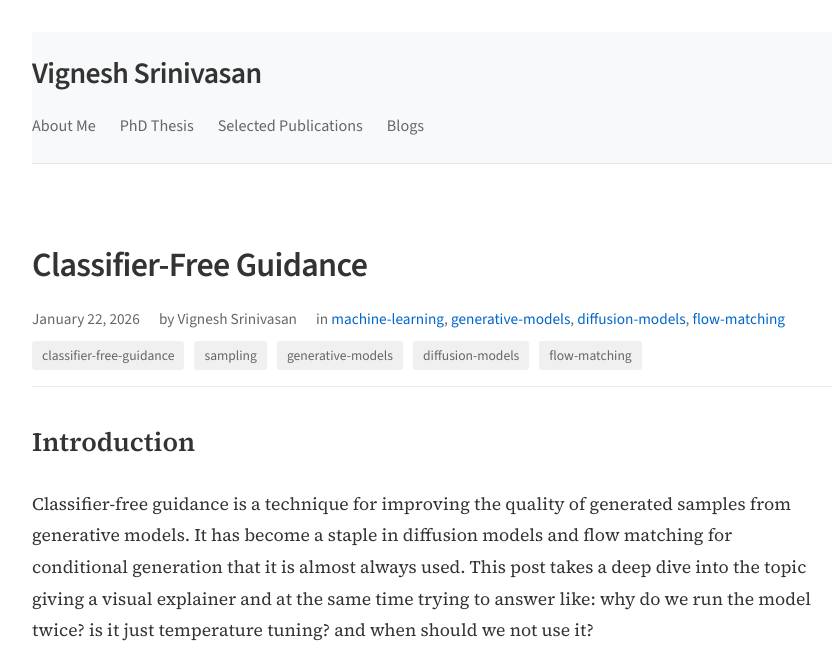
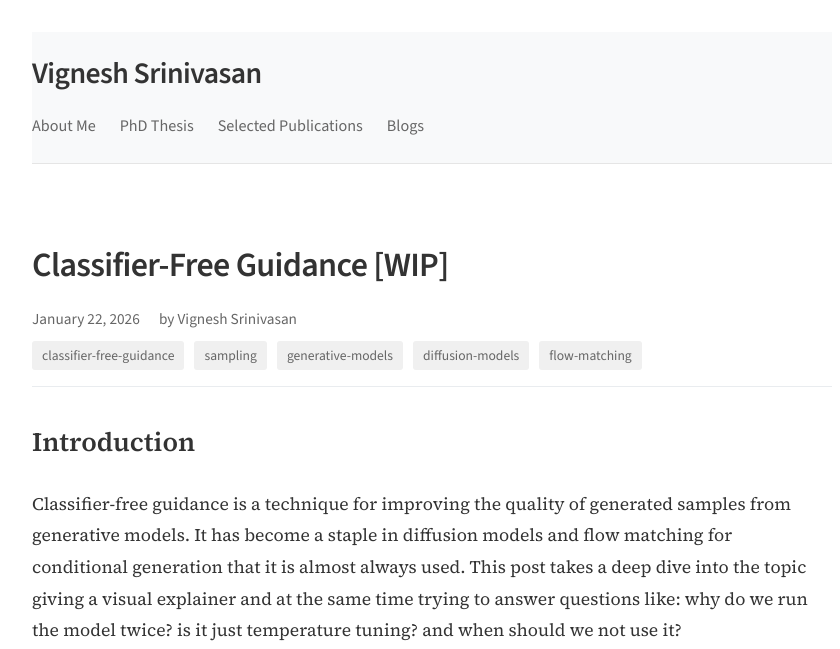
Before and after one commit to VigneshSrinivasan10/vigneshsrinivasan10.github.io, a Jekyll site: the page built from _posts/2026-01-22-classifier-free-guidance.md, in a window 1280 px wide and 900 px high, cut to the strip 0-649 px from the top of the window. Shown: the whole strip, without its empty margins (208-1048 px from the left). Built offline with Jekyll 4.4.1, drawn with Linux system fonts in a browser that asks for light colours.

Commit message:
added WIP tag

```diff
--- a/_posts/2026-01-22-classifier-free-guidance.md
+++ b/_posts/2026-01-22-classifier-free-guidance.md
@@ -1,8 +1,8 @@
 ---
 layout: post
-title: "Classifier-Free Guidance"
+title: "Classifier-Free Guidance [WIP]"
 date: 2026-01-22
-categories: [machine-learning, generative-models, diffusion-models, flow-matching]
+#categories: [machine-learning, generative-models, diffusion-models, flow-matching]
 tags: [classifier-free-guidance, sampling, generative-models, diffusion-models, flow-matching]
 math: true
 excerpt: "An overview of classifier-free guidance for generative models."
@@ -10,7 +10,7 @@ excerpt: "An overview of classifier-free guidance for generative models."
 
 # Introduction
 
-Classifier-free guidance is a technique for improving the quality of generated samples from generative models. It has become a staple in diffusion models and flow matching for conditional generation that it is almost always used. This post takes a deep dive into the topic giving a visual explainer and at the same time trying to answer like: why do we run the model twice? is it just temperature tuning? and when should we not use it?
+Classifier-free guidance is a technique for improving the quality of generated samples from generative models. It has become a staple in diffusion models and flow matching for conditional generation that it is almost always used. This post takes a deep dive into the topic giving a visual explainer and at the same time trying to answer questions like: why do we run the model twice? is it just temperature tuning? and when should we not use it?
 
 ![CFG Trajectory Curvature](https://github.com/VigneshSrinivasan10/flow-visualizer/blob/classifier-free-guidance/outputs/cfg/visualizations/cfg_vector_field.gif?raw=true)
 
@@ -32,6 +32,9 @@ For simplicity, we will assume a flow matching model for the rest of the post.
 
 *Figure 1: (a) A single forward pass through the model takes noisy input x_t and timestep t, producing a velocity/score prediction. (b) Iterative sampling follows these velocity predictions step-by-step from noise distribution to data distribution. (c) The model learns a vector field that transports samples from a Gaussian distribution $\mathcal{N}(0, 1)$ to the target distribution $p(\mathbf{x})$*
 
+---
+    WIP
+---
 
 ## Conditional vs Unconditional Generation
 - What conditioning means (class label, text prompt, etc.)
```
